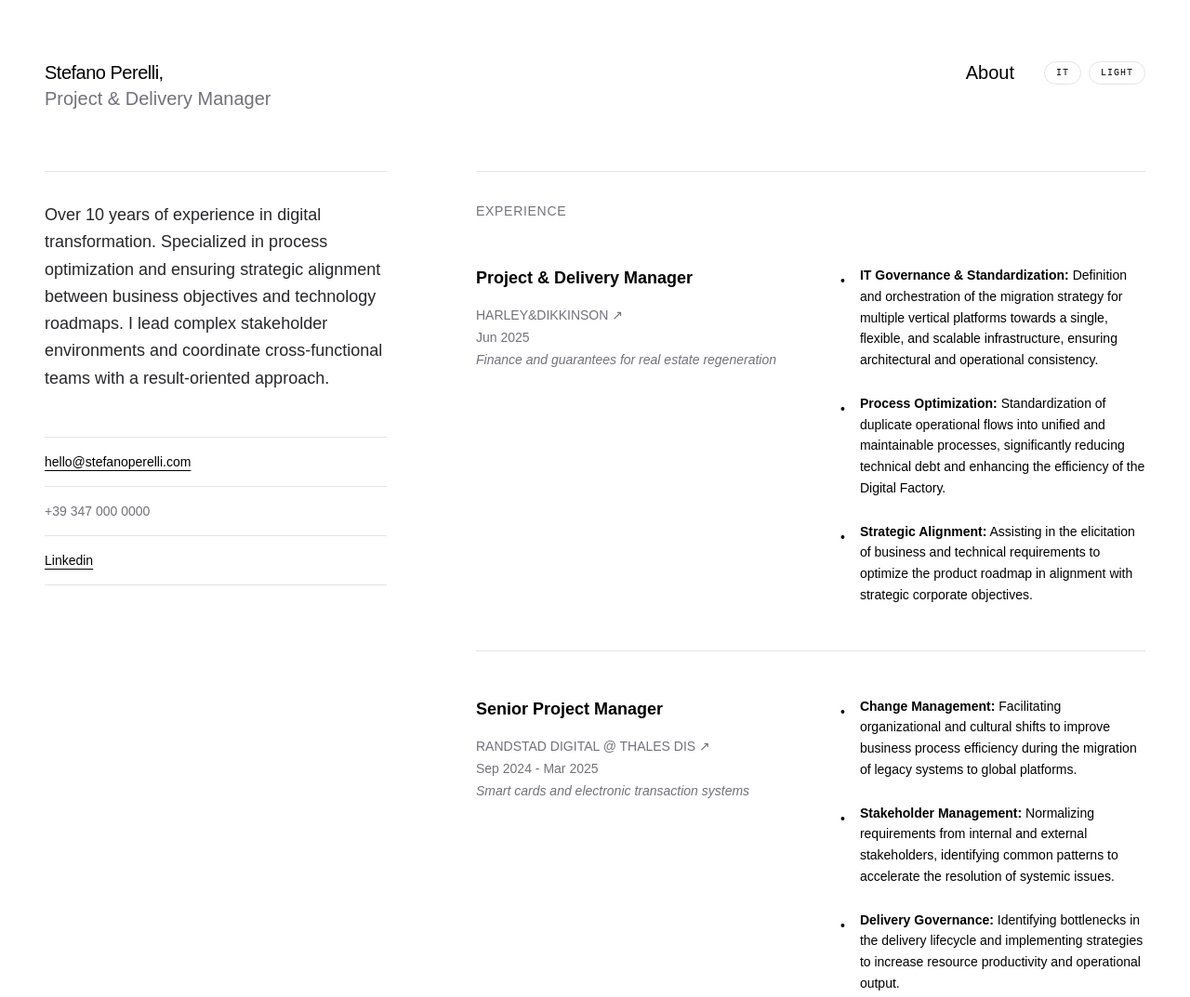
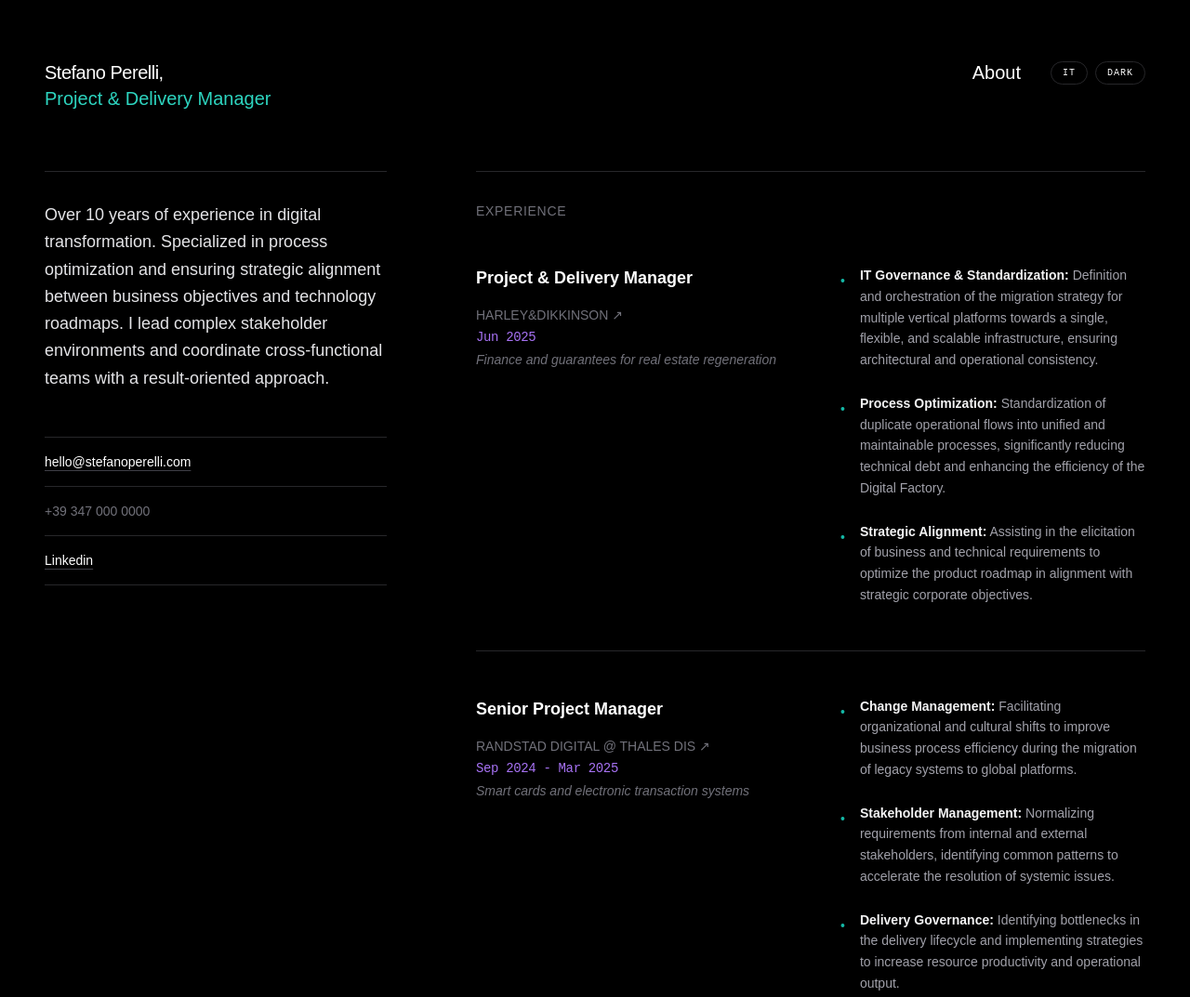
Before and after one commit to devbewill/stefanoperelli-site, a React app: page / in a window 1280 px wide. Shown: the top 1073 px of the page at 93% size. Built offline with nearby package versions, Linux system fonts and the light colour scheme; a web font is replaced by a local one.

Commit message:
feat: Enhance UI with accent color and refined typography
Introduces a new accent color for improved visual hierarchy and user experience. Updates typography and spacing in various components to create a more polished and consistent brutalist aesthetic. Also, refactors theme and language persistence logic for better handling of user preferences.

```diff
--- a/App.tsx
+++ b/App.tsx
@@ -4,22 +4,21 @@ import { CONTENT } from './constants';
 
 const App: React.FC = () => {
   const [isDark, setIsDark] = useState(true);
-  // Impostiamo 'en' come valore iniziale predefinito
   const [lang, setLang] = useState<'it' | 'en'>('en');
 
   useEffect(() => {
+    // Check saved theme or default to dark
     const savedTheme = localStorage.getItem('theme');
-    const prefersDark = window.matchMedia('(prefers-color-scheme: dark)').matches;
 
     if (savedTheme === 'light') {
       setIsDark(false);
       document.documentElement.classList.remove('dark');
-    } else if (savedTheme === 'dark' || prefersDark) {
+    } else {
+      // Default or explicitly dark
       setIsDark(true);
       document.documentElement.classList.add('dark');
     }
 
-    // Carichiamo la lingua salvata, altrimenti rimarrà quella dello stato iniziale ('en')
     const savedLang = localStorage.getItem('lang') as 'it' | 'en';
     if (savedLang) setLang(savedLang);
   }, []);
@@ -45,28 +44,28 @@ const App: React.FC = () => {
   const t = CONTENT[lang];
 
   return (
-    <div className="min-h-screen bg-white dark:bg-black text-black dark:text-white transition-colors duration-500 font-sans selection:bg-zinc-200 dark:selection:bg-zinc-800">
+    <div className="min-h-screen bg-white dark:bg-black text-black dark:text-white transition-colors duration-500 font-sans selection:bg-teal-100 dark:selection:bg-teal-900/30">
       <header className="px-6 py-12 md:px-12 md:py-16 flex justify-between items-start max-w-[1600px] mx-auto">
         <div>
           <h1 className="text-xl font-medium tracking-tight">Stefano Perelli,</h1>
-          <p className="text-xl text-zinc-500">Project & Delivery Manager</p>
+          <p className="text-xl text-teal-600 dark:text-teal-400 font-medium">Project & Delivery Manager</p>
         </div>
         <nav className="flex items-center gap-6 md:gap-8">
-          <a href="#about" className="text-xl font-medium hover:opacity-50 transition-opacity hidden sm:block">
+          <a href="#about" className="text-xl font-medium hover:text-accent transition-colors hidden sm:block">
             {t.labels.about}
           </a>
           <div className="flex gap-2">
             <button
               onClick={toggleLang}
-              className="text-[10px] font-mono tracking-widest border border-zinc-200 dark:border-zinc-800 px-3 py-1 rounded-full uppercase hover:bg-zinc-100 dark:hover:bg-zinc-900 transition-colors"
+              className="text-[10px] font-mono tracking-widest border border-zinc-200 dark:border-zinc-800 px-3 py-1 rounded-full uppercase hover:border-teal-500 hover:text-teal-500 transition-colors"
             >
               {lang === 'it' ? 'EN' : 'IT'}
             </button>
             <button
               onClick={toggleTheme}
-              className="text-[10px] font-mono tracking-widest border border-zinc-200 dark:border-zinc-800 px-3 py-1 rounded-full uppercase hover:bg-zinc-100 dark:hover:bg-zinc-900 transition-colors"
+              className="text-[10px] font-mono tracking-widest border border-zinc-200 dark:border-zinc-800 px-3 py-1 rounded-full uppercase hover:border-accent hover:text-accent transition-colors"
             >
-              {isDark ? 'Light' : 'Dark'}
+              {isDark ? 'Dark' : 'Light'}
             </button>
           </div>
         </nav>
@@ -82,16 +81,16 @@ const App: React.FC = () => {
                 </p>
               </div>
               <div className="space-y-0">
-                <div className="py-4 border-t border-zinc-200 dark:border-zinc-800 flex justify-between items-center">
-                  <a href="mailto:hello@stefanoperelli.com" className="text-sm hover:opacity-50 transition-opacity underline underline-offset-4">
+                <div className="py-4 border-t border-zinc-200 dark:border-zinc-800 flex justify-between items-center group">
+                  <a href="mailto:hello@stefanoperelli.com" className="text-sm hover:text-teal-500 transition-colors underline underline-offset-4 decoration-zinc-300 dark:decoration-zinc-700 group-hover:decoration-teal-500">
                     hello@stefanoperelli.com
                   </a>
                 </div>
                 <div className="py-4 border-t border-zinc-200 dark:border-zinc-800 flex justify-between items-center">
                   <span className="text-sm text-zinc-500">+39 347 000 0000</span>
                 </div>
-                <div className="py-4 border-t border-zinc-200 dark:border-zinc-800 border-b flex justify-between items-center">
-                  <a href="#" className="text-sm hover:opacity-50 transition-opacity underline underline-offset-4">
+                <div className="py-4 border-t border-zinc-200 dark:border-zinc-800 border-b flex justify-between items-center group">
+                  <a href="#" className="text-sm hover:text-accent transition-colors underline underline-offset-4 decoration-zinc-300 dark:decoration-zinc-700 group-hover:decoration-accent">
                     Linkedin
                   </a>
                 </div>
@@ -117,10 +116,10 @@ const App: React.FC = () => {
               </div>
               <div className="divide-y divide-zinc-200 dark:divide-zinc-800">
                 {t.projects.map((project, idx) => (
-                  <div key={idx} className="py-12 first:pt-0">
+                  <div key={idx} className="py-12 first:pt-0 group cursor-default">
                     <div className="grid grid-cols-1 lg:grid-cols-2 gap-8 md:gap-16">
                       <div>
-                        <h3 className="text-lg font-bold mb-2">{project.title}</h3>
+                        <h3 className="text-lg font-bold mb-2 group-hover:text-teal-500 transition-colors">{project.title}</h3>
                         <p className="text-zinc-500 text-sm italic">{project.role}</p>
                       </div>
                       <div>
@@ -141,11 +140,11 @@ const App: React.FC = () => {
               <div className="grid grid-cols-1 lg:grid-cols-3 gap-12">
                 {t.skills.map((cat, idx) => (
                   <div key={idx} className="space-y-6">
-                    <h3 className="text-xs font-bold uppercase tracking-widest text-zinc-600 dark:text-zinc-400">{cat.title}</h3>
+                    <h3 className="text-xs font-bold uppercase tracking-widest text-teal-600 dark:text-teal-400 border-l-2 border-accent pl-3">{cat.title}</h3>
                     <ul className="space-y-3">
                       {cat.skills.map((skill, sIdx) => (
                         <li key={sIdx} className="text-sm flex gap-3 items-start text-zinc-800 dark:text-zinc-300">
-                          <span className="text-zinc-500 mt-1">•</span>
+                          <span className="text-accent mt-1">•</span>
                           {skill}
                         </li>
                       ))}
@@ -162,8 +161,8 @@ const App: React.FC = () => {
         <div className="flex flex-col md:flex-row justify-between items-center gap-8 opacity-40 text-[10px] uppercase font-mono tracking-widest">
           <span>{t.labels.footer}</span>
           <div className="flex gap-8">
-            <a href="#" className="hover:opacity-100 transition-opacity underline underline-offset-4">CV / PDF</a>
-            <a href="#" className="hover:opacity-100 transition-opacity underline underline-offset-4">LinkedIn</a>
+            <a href="#" className="hover:text-teal-500 transition-colors underline underline-offset-4">CV / PDF</a>
+            <a href="#" className="hover:text-accent transition-colors underline underline-offset-4">LinkedIn</a>
           </div>
         </div>
       </footer>
--- a/components/ExperienceItem.tsx
+++ b/components/ExperienceItem.tsx
@@ -1,4 +1,3 @@
-
 import React from 'react';
 import { Experience } from '../types';
 
@@ -8,14 +7,14 @@ interface ExperienceItemProps {
 
 export const ExperienceItem: React.FC<ExperienceItemProps> = ({ item }) => {
   return (
-    <div className="py-12 first:pt-0">
+    <div className="py-12 first:pt-0 group">
       <div className="grid grid-cols-1 lg:grid-cols-2 gap-8 md:gap-16">
         {/* Left Side: Basic Info */}
         <div className="space-y-4">
-          <h3 className="text-lg font-bold">{item.role}</h3>
+          <h3 className="text-lg font-bold group-hover:text-teal-600 dark:group-hover:text-teal-400 transition-colors">{item.role}</h3>
           <div className="space-y-1">
-            <p className="text-zinc-500 text-sm">{item.company} ↗</p>
-            <p className="text-zinc-500 text-sm">{item.period}</p>
+            <p className="text-zinc-500 text-sm font-medium">{item.company} ↗</p>
+            <p className="text-accent text-sm font-mono tracking-tight">{item.period}</p>
             <p className="text-zinc-500 text-sm italic">{item.description}</p>
           </div>
         </div>
@@ -29,16 +28,16 @@ export const ExperienceItem: React.FC<ExperienceItemProps> = ({ item }) => {
                  const [title, content] = detail.split(':');
                  return (
                    <li key={idx} className="flex gap-4 items-start text-sm leading-relaxed">
-                     <span className="shrink-0 mt-1.5">•</span>
+                     <span className="shrink-0 mt-1.5 text-teal-500">•</span>
                      <span>
-                       <span className="font-bold">{title}:</span> {content}
+                       <span className="font-bold text-zinc-900 dark:text-zinc-100">{title}:</span> <span className="text-zinc-600 dark:text-zinc-400">{content}</span>
                      </span>
                    </li>
                  );
                }
                return (
-                 <li key={idx} className="flex gap-4 items-start text-sm leading-relaxed">
-                   <span className="shrink-0 mt-1.5">•</span>
+                 <li key={idx} className="flex gap-4 items-start text-sm leading-relaxed text-zinc-600 dark:text-zinc-400">
+                   <span className="shrink-0 mt-1.5 text-teal-500">•</span>
                    <span>{detail}</span>
                  </li>
                );
--- a/index.html
+++ b/index.html
@@ -10,6 +10,9 @@
         darkMode: 'class',
         theme: {
           extend: {
+            colors: {
+              accent: '#a772f4',
+            },
             fontFamily: {
               sans: ['Geist Sans', 'sans-serif'],
               mono: ['Geist Mono', 'monospace'],
@@ -43,14 +46,14 @@
   <script type="importmap">
 {
   "imports": {
-    "vite": "https://esm.sh/vite@^7.3.1",
-    "@vitejs/plugin-react": "https://esm.sh/@vitejs/plugin-react@^5.1.2",
+    "react": "https://esm.sh/react@^19.2.3",
     "react-dom/": "https://esm.sh/react-dom@^19.2.3/",
     "react/": "https://esm.sh/react@^19.2.3/",
-    "react": "https://esm.sh/react@^19.2.3",
     "astro/": "https://esm.sh/astro@^5.16.9/",
     "@astrojs/react": "https://esm.sh/@astrojs/react@^4.4.2",
-    "@astrojs/tailwind": "https://esm.sh/@astrojs/tailwind@^6.0.2"
+    "@astrojs/tailwind": "https://esm.sh/@astrojs/tailwind@^6.0.2",
+    "vite": "https://esm.sh/vite@^7.3.1",
+    "@vitejs/plugin-react": "https://esm.sh/@vitejs/plugin-react@^5.1.2"
   }
 }
 </script>
```
Also changed, not shown: components/Portfolio.tsx (+23 -17 lines).
